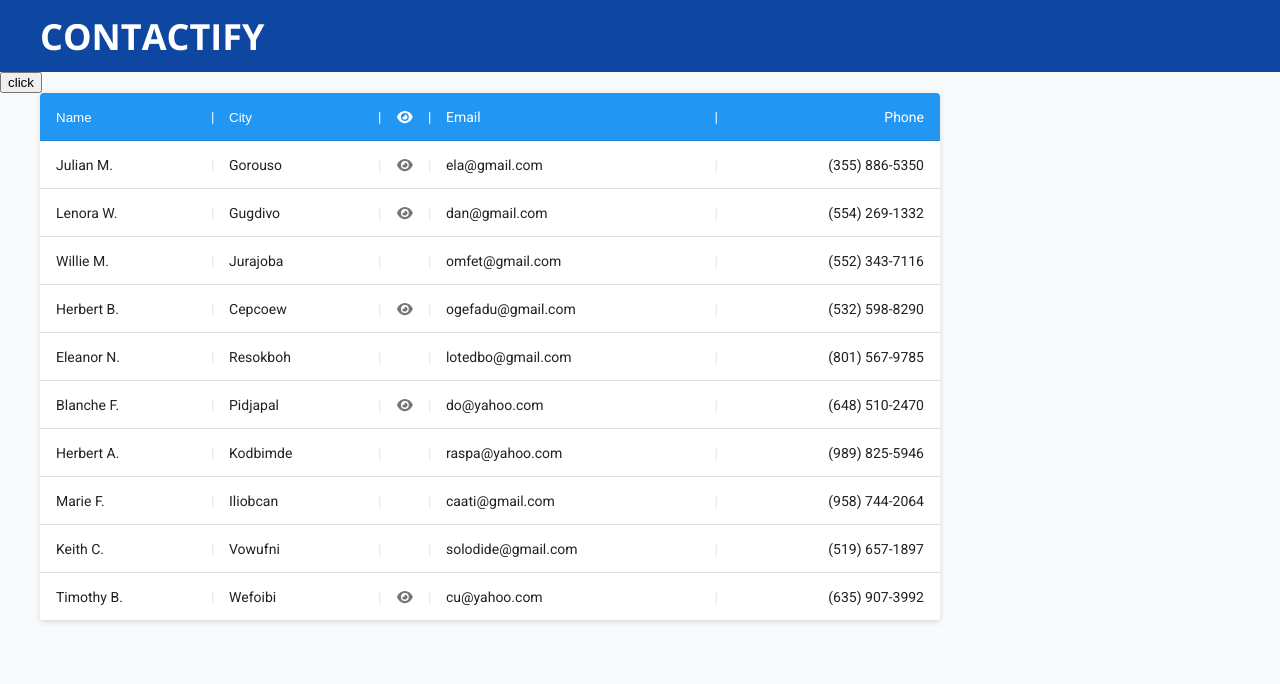
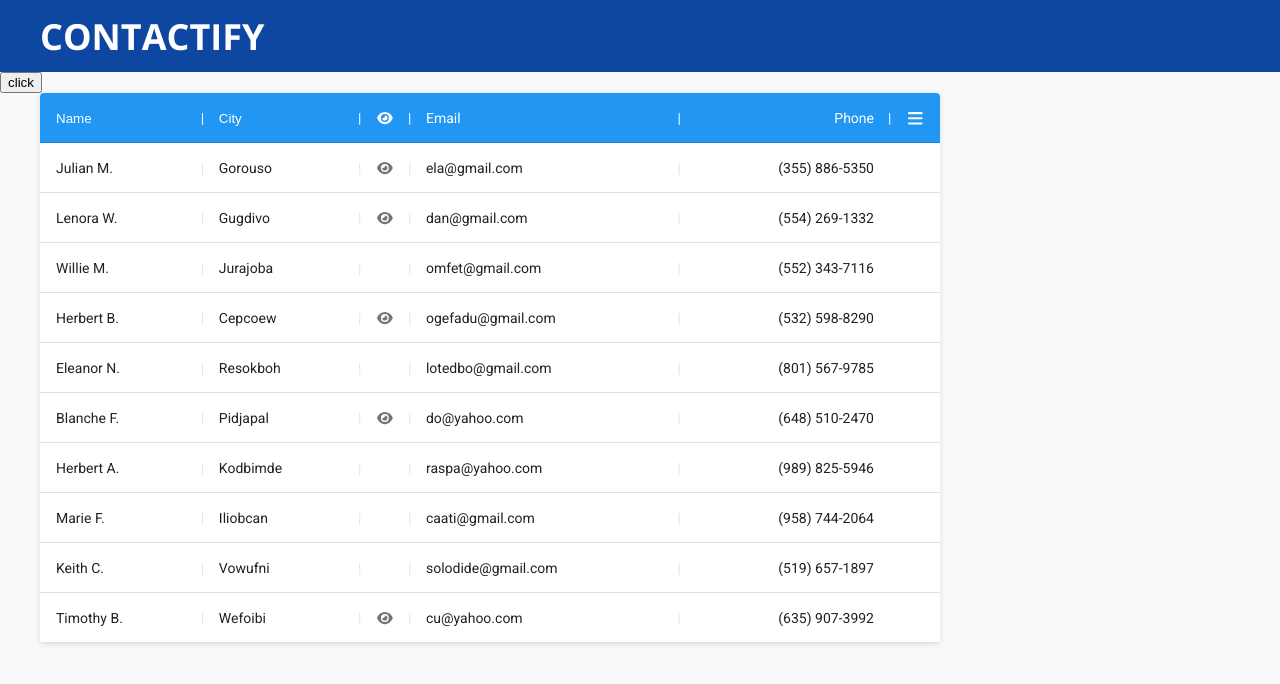
Before and after one commit to vytascepulis/metasite-task, a React (Vite) app: page / in a window 1280 px wide. Shown: the top 684 px of the page. Built offline with nearby package versions, Linux system fonts and the light colour scheme.

Commit message:
added show/hide cols btn

```diff
--- a/src/components/Table/index.tsx
+++ b/src/components/Table/index.tsx
@@ -3,6 +3,8 @@ import { Column, SortOptions } from "./types.ts";
 import { useEffect, useState } from "react";
 import { getCellValue, getNextSortOptions, getSortIcon } from "./utils.tsx";
 import classNames from "classnames";
+import { FontAwesomeIcon } from "@fortawesome/react-fontawesome";
+import { faBars } from "@fortawesome/free-solid-svg-icons";
 
 interface Props {
   columns: Column[];
@@ -52,14 +54,28 @@ const Table = ({ columns, data }: Props) => {
               style={column.style}
             >
               {column.isSortable && (
-                <button onClick={() => handleSort(column)}>
+                <button
+                  className={style.sortButton}
+                  onClick={() => handleSort(column)}
+                >
                   {column.label}
                   {sort?.columnId === column.id && getSortIcon(sort)}
                 </button>
               )}
-              {!column.isSortable && column.label}
+              {!column.isSortable && <span>{column.label}</span>}
             </th>
           ))}
+          <th
+            className={classNames(
+              style.buttonWrapper,
+              style.cell,
+              style.header,
+            )}
+          >
+            <button type="button">
+              <FontAwesomeIcon icon={faBars} size="lg" />
+            </button>
+          </th>
         </tr>
       </thead>
       <tbody>
@@ -70,6 +86,7 @@ const Table = ({ columns, data }: Props) => {
                 {column.render?.(row) ?? row[column.id]}
               </td>
             ))}
+            <td></td>
           </tr>
         ))}
       </tbody>
--- a/src/components/Table/style.module.sass
+++ b/src/components/Table/style.module.sass
@@ -11,6 +11,16 @@
   font-family: Roboto, sans-serif
   font-size: 14px
 
+  button.sortButton
+    background: transparent
+    border: none
+    padding: 0
+    color: $white
+    cursor: pointer
+    display: flex
+    align-items: center
+    gap: 5px
+
   thead
     background: $blue500
     text-align: left
@@ -20,11 +30,19 @@
       color: $white !important
 
   .cell
-    padding: 16px
     position: relative
 
+    &:not(.header)
+      padding: 0 16px
+      height: 50px
+
+    &.header
+      button, span
+        padding: 0 16px
+        height: 50px
+        width: 100%
+
     &:not(:first-child)
-
       &:before
         content: "|"
         display: block
@@ -38,18 +56,35 @@
       &.header:before
         color: $white
 
-    button
-      background: transparent
-      border: none
-      padding: 0
-      color: $white
-      cursor: pointer
-      display: flex
-      align-items: center
-      gap: 5px
-
     svg
       color: $alphaBlack54
 
   .row
     box-shadow: inset 0px -1px 0px 0px $alphaBlack12
+    transition: background .2s ease-in-out
+
+    &:hover
+      background: rgba($blue500, 0.1)
+
+  .buttonWrapper
+    width: 50px
+    padding: 0
+
+    button
+      border: none
+      background: transparent
+      width: 100%
+      height: 100%
+      display: flex
+      align-items: center
+      justify-content: center
+      transition: background .2s ease-in-out
+      cursor: pointer
+
+      svg
+        transition: color .2s ease-in-out
+
+      &:hover
+        background: $white
+        svg
+          color: $blue500 !important
```
